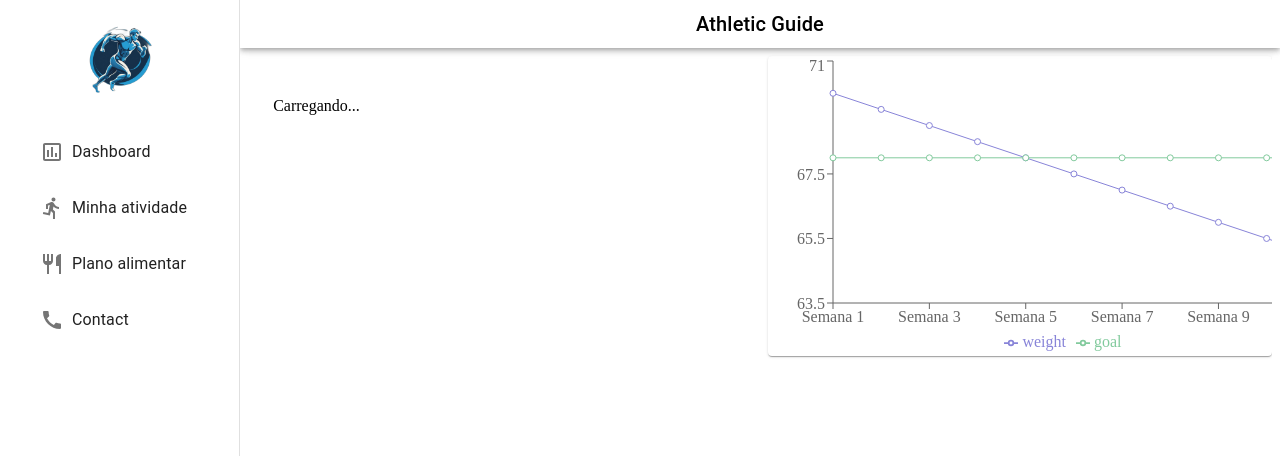
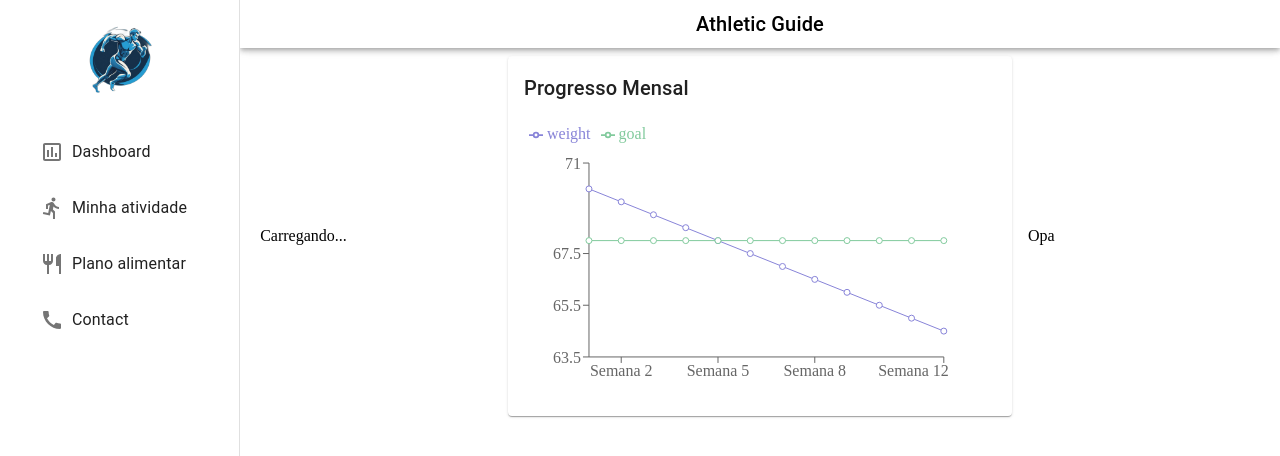
Before and after one commit to thiagoclopes/Athletic-Guide, a React app in the folder src/: page /dashboard in a window 1280 px wide. Shown: the top 456 px of the page. Built offline with nearby package versions, Linux system fonts and the light colour scheme; no server answers; the HTML template or start-up script is replaced by a standard one.

Commit message:
ajuste dashboard

```diff
--- a/src/components/weather-card.tsx
+++ b/src/components/weather-card.tsx
@@ -2,7 +2,6 @@ import axios from "axios";
 import { Card, CardContent, CardMedia, Typography } from "@mui/material";
 import { useEffect, useState } from "react";
 import React from 'react';
-import { Padding } from "@mui/icons-material";
 
 interface WeatherData {
     city: string;
@@ -38,16 +37,17 @@ export function WeatherCard() {
     }, [city, apiKey]);
 
     return (
-      <div style={{ padding:'5%' }}>
+      <div style={{ padding:'5%'}}>
         {weatherData ? (
-          <Card sx={{ width: '100%', margin: 'auto', height: '100%' }}>
+          <Card sx={{ width: '100%', height: '40vh', margin: 'auto', display: 'flex', flexDirection: 'column', justifyContent: 'flex-end'}}>
             <CardMedia
               component="img"
               height="auto"
               image={`http://openweathermap.org/img/wn/${weatherData.icon}@2x.png`}
               alt="weather icon"
+              sx={{ flex: '0 1 auto', maxHeight: '70%'}}
             />
-            <CardContent>
+            <CardContent sx={{ display: 'flex', flexDirection: 'column', justifyContent: 'flex-end', height: '30%'}}>
               <Typography gutterBottom variant="h5" component="div">
                 {weatherData.city}
               </Typography>
--- a/src/components/weigth-chart.tsx
+++ b/src/components/weigth-chart.tsx
@@ -1,6 +1,6 @@
-import { LineChart, Line, XAxis, YAxis, Tooltip, Legend } from 'recharts';
+import { LineChart, Line, XAxis, YAxis, Tooltip, Legend, ResponsiveContainer } from 'recharts';
 import React from 'react';
-import { Card } from '@mui/material';
+import { Card, CardContent, Typography } from '@mui/material';
 const data = [
     { name: 'Semana 1', weight: 70, goal: 68 },
     { name: 'Semana 2', weight: 69.5, goal: 68 },
@@ -22,15 +22,28 @@ export function WeightChart() {
   const maxWeight = Math.max(...data.map(d => d.weight));
 
   return (
-    <Card sx={{  }}>
-      <LineChart width={600} height={300} data={data}>
+    <Card sx={{ width: '100%', height: '100%' }}>
+        <CardContent sx={{ height: '40vh', display: 'flex', flexDirection: 'column' }}>
+            <Typography variant="h6" sx={{ marginBottom: 2 }}>
+                Progresso Mensal
+            </Typography>
+            <div style={{ flexGrow: 1 }}>
+                <ResponsiveContainer width="90%" height="100%">
+                    <LineChart data={data}>
+                        <Legend
+                            verticalAlign="top"
+                            align="left"
+                            wrapperStyle={{ paddingBottom: 20 }} // Espaçamento inferior para a legenda
+                        />
                         <XAxis dataKey="name" />
-        <YAxis domain={[minWeight - 1, maxWeight + 1]} tickCount={5} /> {/* Ajustar o domínio */}
+                        <YAxis domain={[minWeight - 1, maxWeight + 1]} tickCount={5} />
                         <Tooltip />
-        <Legend />
                         <Line type="monotone" dataKey="weight" stroke="#8884d8" />
                         <Line type="monotone" dataKey="goal" stroke="#82ca9d" />
                     </LineChart>
+                </ResponsiveContainer>
+            </div>
+        </CardContent>
     </Card>
 );
 }
--- a/src/pages/Dashboard.tsx
+++ b/src/pages/Dashboard.tsx
@@ -15,11 +15,14 @@ import React from "react";
         justifyContent="center"
         alignItems="center"
       >
-        <Grid item xs={12} md={6} sx={{ height: '60vh' }}>
+        <Grid item xs={12} md={3} >
           <WeatherCard />
         </Grid>
-        <Grid item xs={12} md={6} sx={{ height: '60vh' }}>
-          <WeightChart />
+        <Grid item xs={12} md={6}>
+            <WeightChart />
+        </Grid>
+        <Grid item xs={12} md={3}>
+          Opa
         </Grid>
       </Grid>
     );
```
Lines whose indentation alone changed are shown as unchanged.
